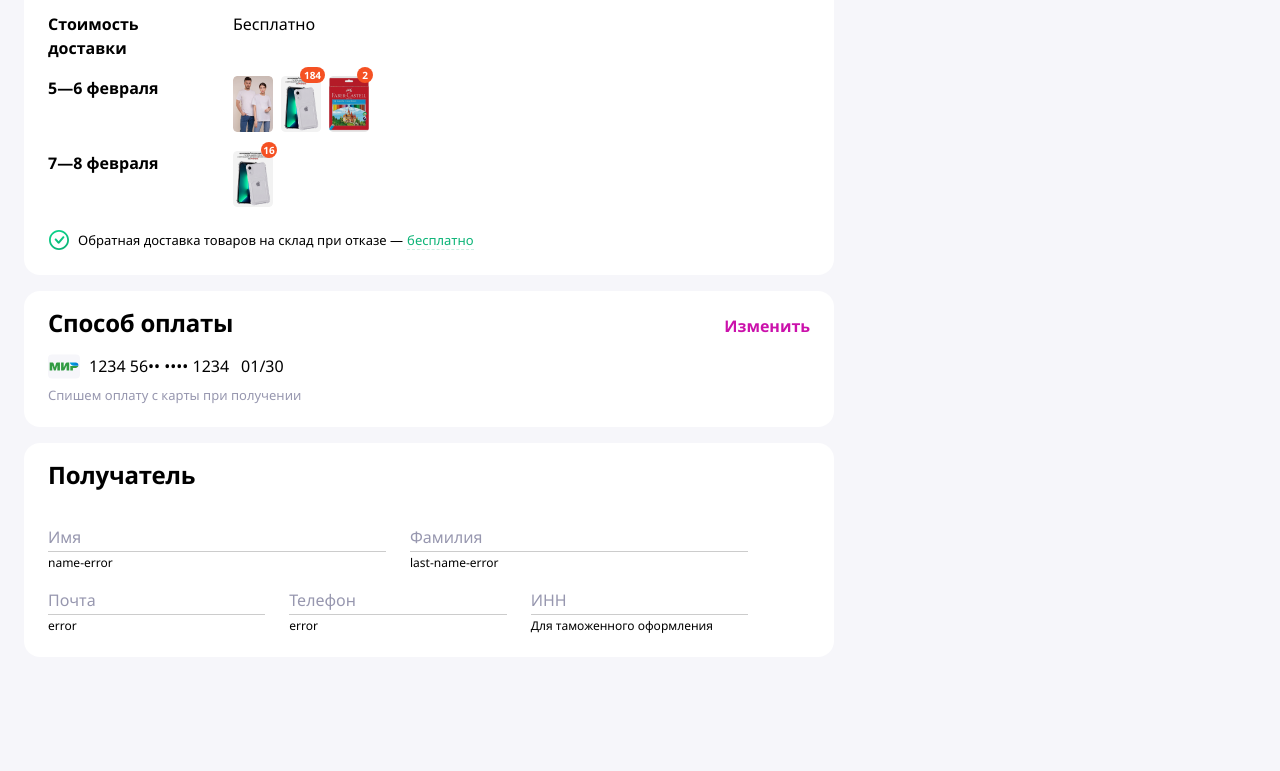
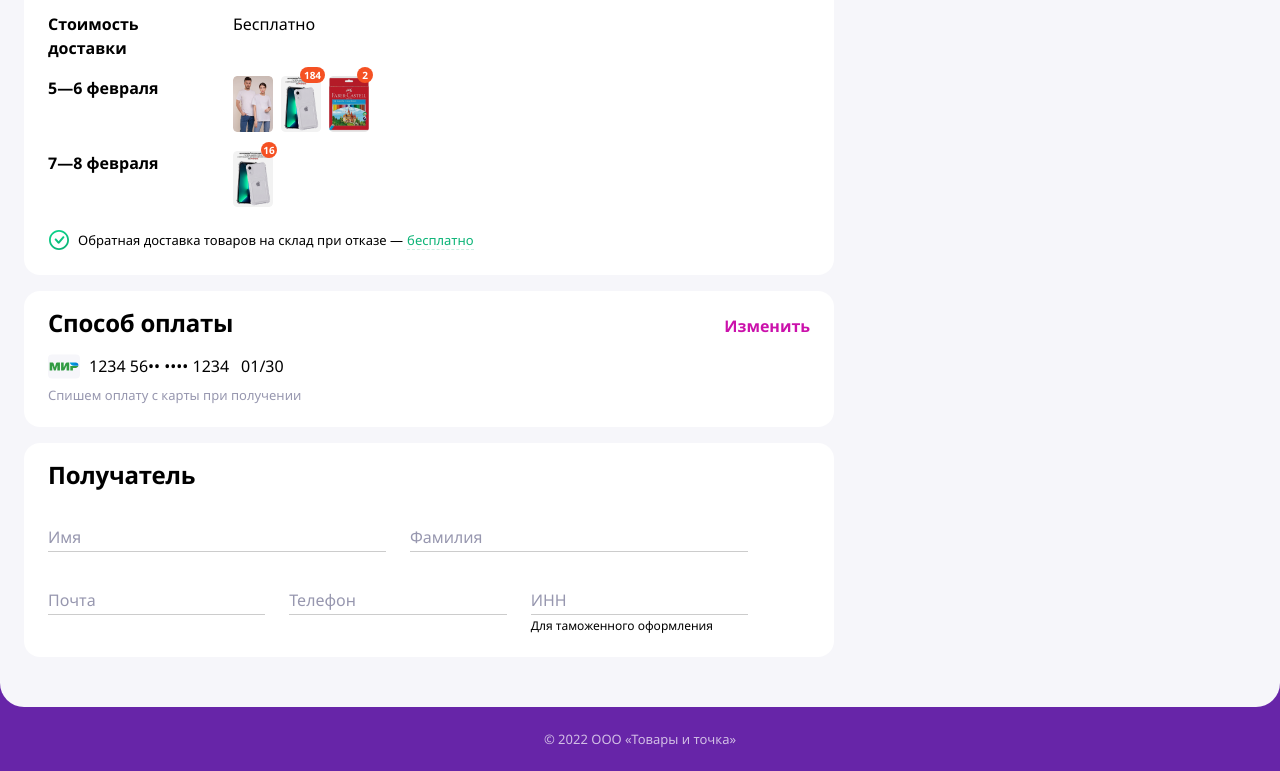
Before and after one commit to Montek1o/wb-task-l0, a website built with Vite: page index.html in a window 1280 px wide. Shown: the part 1320-2091 px from the top of the page. Before the commit the page ends 1993 px from the top, so only its background shows below. Built offline with nearby package versions, Linux system fonts and the light colour scheme; files whose address does not match are found by name.

Commit message:
feat: added footer

```diff
--- a/css/base/_base.scss
+++ b/css/base/_base.scss
@@ -29,6 +29,7 @@ h2 {
 
 .main__left-column {
   width: calc(100%/3*2 + 32px);
+  margin-bottom: 10px;
 }
 
 .main__right-column {
--- a/css/components/_recipient.scss
+++ b/css/components/_recipient.scss
@@ -55,10 +55,12 @@
     @include font(1.3rem, 1.6rem);
     @extend %transition;
     color: transparent;
+    user-select: none;
     order: -1;
   }
 
   .error {
     @include font(1.2rem, 1.4rem);
+    height: 14px;
   }
 }
--- a/css/layouts/_footer.scss
+++ b/css/layouts/_footer.scss
@@ -0,0 +1,22 @@
+.footer {
+  position: relative;
+  padding: 48px 0 24px;
+  color: rgba(255, 255, 255, 0.7);
+  background-color: #6725A8;
+  @include font(1.3rem, 1.6rem);
+
+  &::before {
+    content: '';
+    display: block;
+    width: 100%;
+    height: 24px;
+    border-radius: 0 0 24px 24px;
+    background-color: $background-smoky;
+    position: absolute;
+    top: 0px;
+  }
+}
+
+.footer__text {
+  text-align: center;
+}
--- a/index.html
+++ b/index.html
@@ -123,24 +123,24 @@
               <div class="form__item">
                 <input class="name__input" type="text" placeholder="Имя">
                 <p class="name__tag tag">Имя</p>
-                <p class="name__error error">name-error</p>
+                <p class="name__error error"></p>
               </div>
               <div class="form__item">
                 <input class="last-name__input" type="text" placeholder="Фамилия">
                 <p class="last-name__tag tag">Фамилия</p>
-                <p class="last-name__error error">last-name-error</p>
+                <p class="last-name__error error"></p>
               </div>
             </div>
             <div class="form__bottom">
               <div class="form__item">
                 <input class="mail__input" type="email" placeholder="Почта">
                 <p class="mail__tag tag">Почта</p>
-                <p class="mail__error error">error</p>
+                <p class="mail__error error"></p>
               </div>
               <div class="form__item">
                 <input class="telephone__input" type="tel" placeholder="Телефон">
                 <p class="telephone__tag tag">Телефон</p>
-                <p class="telephone__error error">error</p>
+                <p class="telephone__error error"></p>
               </div>
               <div class="form__item">
                 <input class="tax__input" placeholder="ИНН">
@@ -158,7 +158,9 @@
       </div>
     </div>
   </main>
-  <footer></footer>
+  <footer class="footer">
+    <p class="footer__text">© 2022 ООО «Товары и точка»</p>
+  </footer>
   <script type="module" src="./main.js"></script>
 </body>
 </html>
```
Also changed, not shown: css/style.css, 1 other file.
